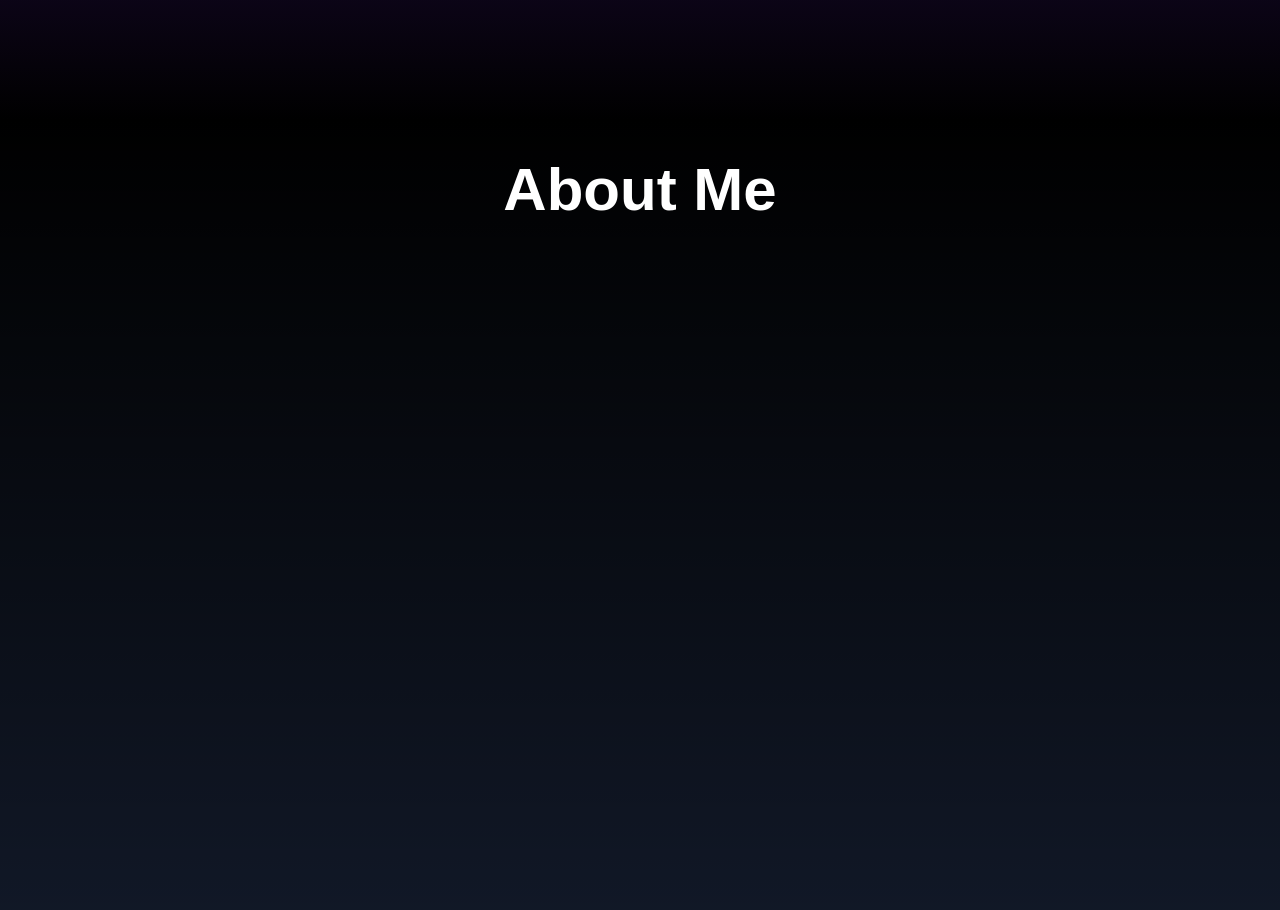
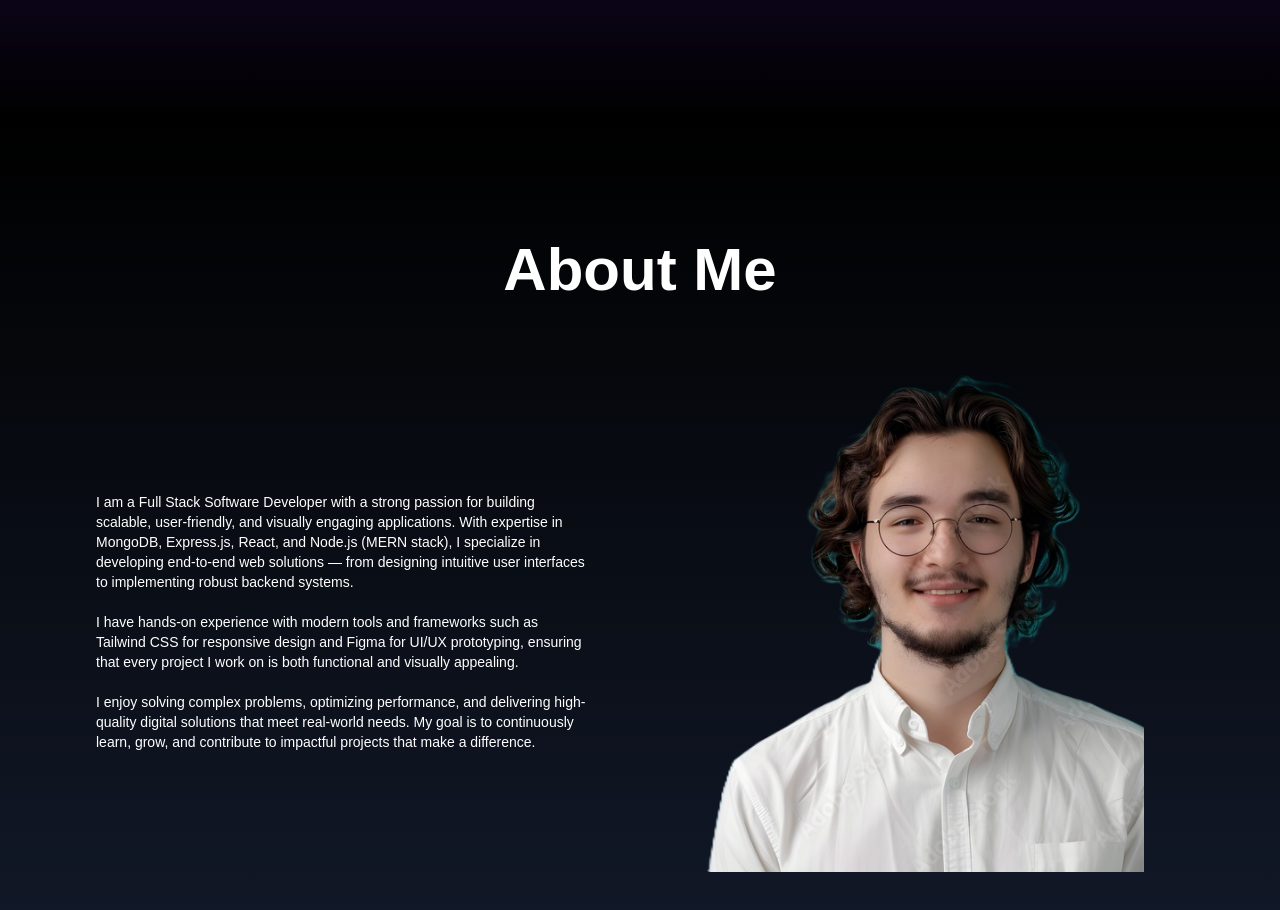
Before and after one commit to Mati-21/Portfolio, a React (Vite) app: page / in a window 1280 px wide. Shown: the part 680-1590 px from the top of the page. Built offline with nearby package versions, Linux system fonts and the light colour scheme.

Commit message:
add about section

```diff
--- a/src/App.jsx
+++ b/src/App.jsx
@@ -4,11 +4,11 @@ import HeroSection from "./components/HeroSection";
 
 function App() {
   return (
-    <>
+    <div>
       <Header />
       <HeroSection />
       <About />
-    </>
+    </div>
   );
 }
 
--- a/src/components/About.jsx
+++ b/src/components/About.jsx
@@ -1,19 +1,56 @@
 import { motion } from "framer-motion";
+import profile from "../asset/profile.png";
 
 function About() {
   return (
-    <section className="h-screen overflow-hidden relative p-10 bg-gradient-to-b  from-black to- bg-gray-900">
+    <section className="relative p-10 bg-gradient-to-b  pt-20 from-black to-gray-900 ">
       <div>
         <motion.h1
-          initial={{ opacity: 0, y: 500 }}
+          initial={{ opacity: 0, y: 300 }}
           whileInView={{ opacity: 1, y: 0 }}
           transition={{ duration: 1 }}
           viewport={{ amount: 0.5 }}
-          className="text-4xl md:text-6xl font-bold sm:mb-16  text-center  text-white"
+          className="text-4xl md:text-6xl font-bold sm:mb-16 mt-10  text-center  text-white"
         >
           About Me
         </motion.h1>
       </div>
+
+      <motion.div
+        initial={{ opacity: 0, y: 200 }}
+        whileInView={{ opacity: 1, y: 0 }}
+        transition={{ duration: 0.8, delay: 1.5 }}
+        viewport={{ amount: 0.1 }}
+        className="flex flex-col gap-2 p-2 md:flex-row md:items-center mt-6"
+      >
+        {/* Detail about me  */}
+        <div className="flex-1">
+          <p className="text-xs sm:text-sm  md:p-12 leading-4 ">
+            I am a Full Stack Software Developer with a strong passion for
+            building scalable, user-friendly, and visually engaging
+            applications. With expertise in MongoDB, Express.js, React, and
+            Node.js (MERN stack), I specialize in developing end-to-end web
+            solutions — from designing intuitive user interfaces to implementing
+            robust backend systems.
+            <br /> <br /> I have hands-on experience with modern tools and
+            frameworks such as Tailwind CSS for responsive design and Figma for
+            UI/UX prototyping, ensuring that every project I work on is both
+            functional and visually appealing. <br /> <br />I enjoy solving
+            complex problems, optimizing performance, and delivering
+            high-quality digital solutions that meet real-world needs. My goal
+            is to continuously learn, grow, and contribute to impactful projects
+            that make a difference.
+          </p>
+        </div>
+        {/* image */}
+        <div className="flex-1">
+          <img
+            src={profile}
+            alt=""
+            className="size-300 object-contain md:size-[500px] md:object-cover md:object-center "
+          />
+        </div>
+      </motion.div>
     </section>
   );
 }
--- a/src/components/Header.jsx
+++ b/src/components/Header.jsx
@@ -14,7 +14,7 @@ function Header() {
   const closeForm = () => setOpenContactForm(false);
 
   return (
-    <header className="absolute z-50 w-full transition-all duration-300">
+    <header className="sm:absolute z-50 w-full transition-all duration-300">
       {/* Container */}
       <div className="container mx-auto h-16 md:h-20 flex items-center px-4 sm:px-6 lg:px-8 justify-between">
         {/* Logo + Name */}
```
Also changed, not shown: public/images/profile.png (added), src/asset/profile.png (added).
